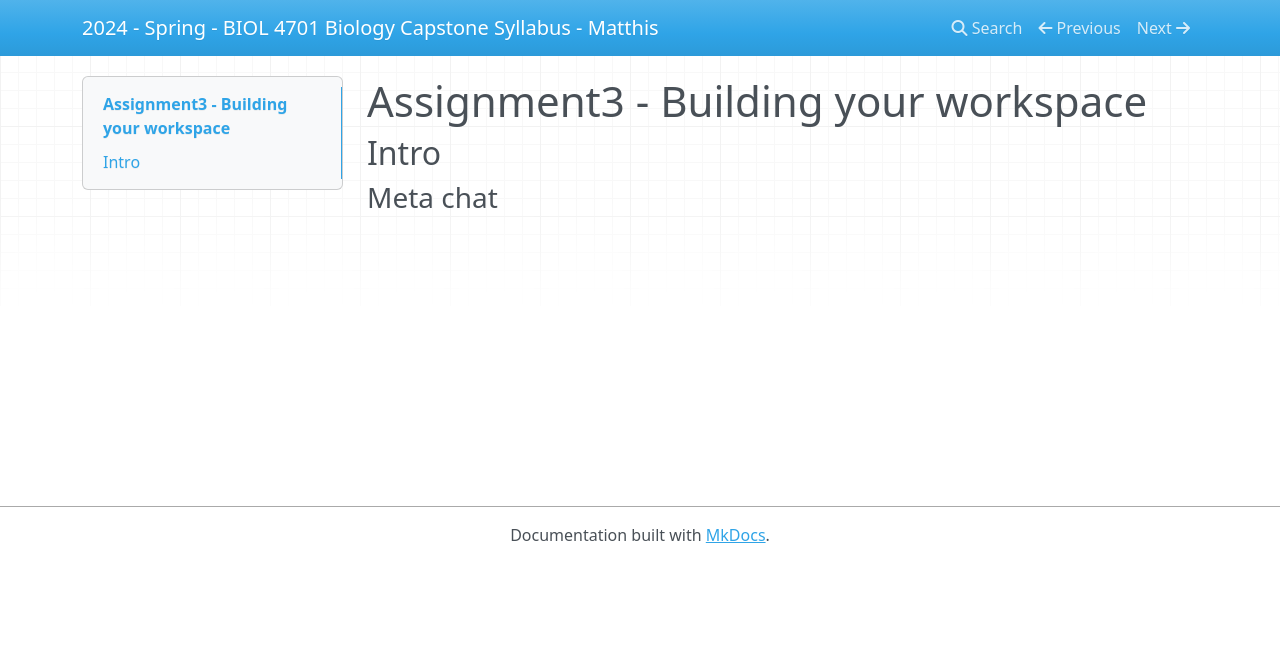
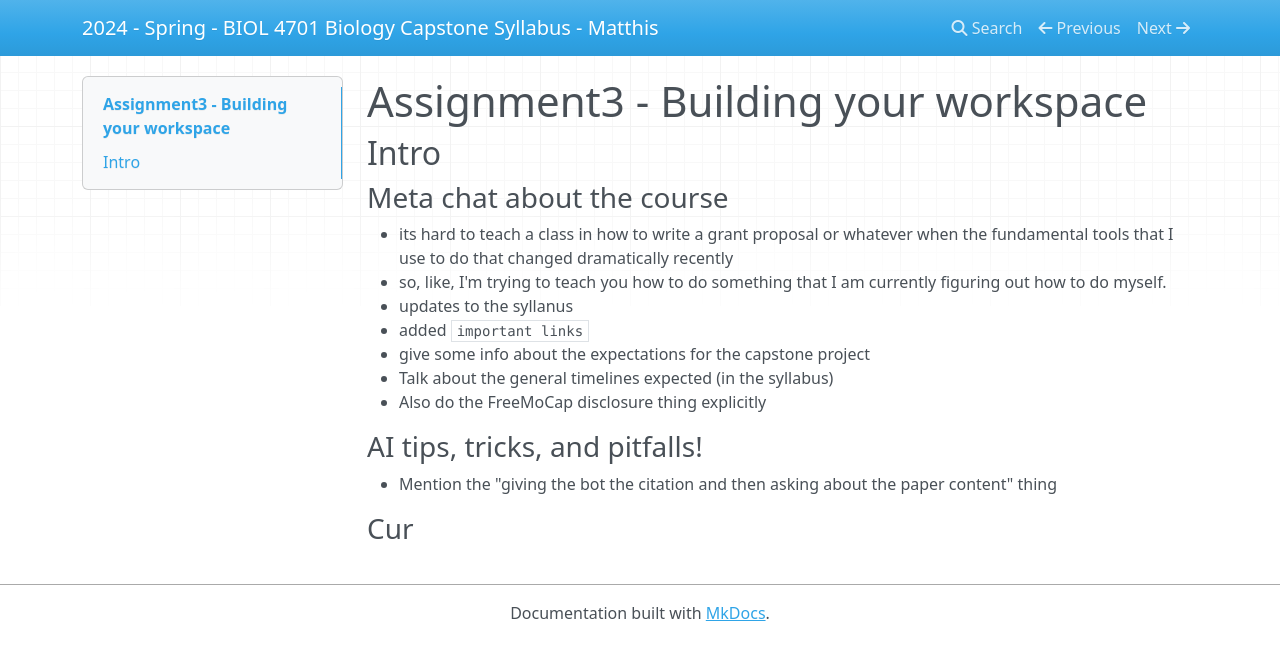
Before and after one commit to HumanMovementNeuroscience/capstone, an MkDocs documentation site: the page built from docs/course_materials/assignments/assignment3/assignment3-content-outline.md, in a window 1280 px wide. Shown: the top 660 px of the page. Built offline with MkDocs 1.6.1, drawn with Linux system fonts in a browser that asks for light colours; nearby versions of some CDN libraries.

Commit message:
Feb 7, 2024, 1:52 PM

```diff
--- a/docs/course_materials/assignments/assignment3/assignment3-content-outline.md
+++ b/docs/course_materials/assignments/assignment3/assignment3-content-outline.md
@@ -1,4 +1,15 @@
 # Assignment3 - Building your workspace
 
 ## Intro
-### Meta chat
+### Meta chat about the course
+- its hard to teach a class in how to write a grant proposal or whatever when the fundamental tools that I use to do that changed dramatically recently
+- so, like, I'm trying to teach you how to do something that I am currently figuring out how to do myself.
+- updates to the syllanus
+- added `important links`
+- give some info about the expectations for the capstone project
+- Talk about the general timelines expected (in the syllabus)
+- Also do the FreeMoCap disclosure thing explicitly
+
+### AI tips, tricks, and pitfalls!
+- Mention the "giving the bot the citation and then asking about the paper content" thing
+### Cur
```
